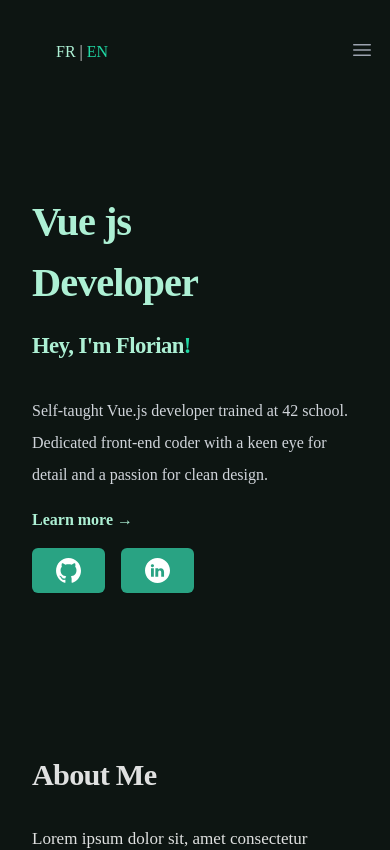
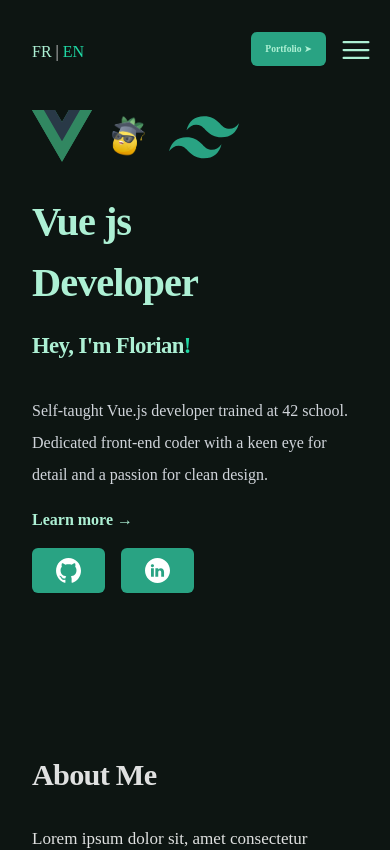
Before and after one commit to FlorianBx/Portfolio-V2, a Vue app: page / in a window 390 px wide. Shown: the top 850 px of the page. Built offline with nearby package versions, Linux system fonts and the light colour scheme; a web font is replaced by a local one.

Commit message:
add minors fix ux/ui

```diff
--- a/src/components/Introduction/IntroductionComponent.vue
+++ b/src/components/Introduction/IntroductionComponent.vue
@@ -8,8 +8,8 @@
 </script>
 
 <template>
-  <SectionSlot :isTheFirstElement="true">
-    <a class="absolute top-10 font-body left-14" href="#"
+  <SectionSlot :is-the-first-element="true">
+    <a class="absolute top-10 font-body" href="#"
       ><span class="text-primary">FR</span> | <span class="text-secondary">EN</span></a
     >
     <h1 class="md:w-full w-60 text-4xl font-bold font-heading tracking-tight text-start text-primary sm:text-6xl">
@@ -36,12 +36,11 @@
           <template #name>Linkedin</template>
         </ButtonSocial>
       </div>
-      <div class="hidden md:block">
+      <div class="sm:static absolute top-24 md:block">
         <div class="flex justify-center items-center gap-4">
           <VueIcon />
           <img width="40" height="40" src="../Logos/Skills/Pinia.png" alt="" />
           <TailwindIcon />
-          <!-- <RestAPIcon /> -->
         </div>
       </div>
     </div>
--- a/src/components/NavBar/NavBar.vue
+++ b/src/components/NavBar/NavBar.vue
@@ -6,7 +6,7 @@
 const menuItems = reactive([
   { name: 'Home', link: '/', current: false },
   { name: 'About', link: '/about', current: true },
-  { name: 'Projects', link: '/projects', current: false },
+  { name: 'Portfolio', link: '/porfolio', current: false },
   { name: 'Blog', link: '/blog', current: false },
   { name: 'Contact', link: '/contact', current: false },
 ])
@@ -24,17 +24,25 @@
       </li>
     </ul>
   </div>
+  <div class="">
+    <a
+      class="absolute top-8 lg:right-24 md:right-32 right-16 rounded-md bg-button px-3.5 py-2.5 text-sm font-semibold font-body text-primary shadow-sm hover:bg-hover"
+      href="#"
+    >
+      Portfolio ➤
+    </a>
+  </div>
   <Disclosure as="nav" class="bg-transparent" v-slot="{ open }">
     <div class="mx-auto max-w-7xl px-2 sm:px-6 lg:px-8">
       <div class="relative flex h-16 items-center justify-between">
         <div class="absolute inset-y-0 top-9 right-0 flex items-center lg:hidden">
           <!-- Mobile menu button-->
           <DisclosureButton
-            class="z-50 relative inline-flex items-center justify-center rounded-md p-2 text-gray-400 hover:bg-gray-700 hover:text-white focus:outline-none focus:ring-2 focus:ring-inset focus:ring-white"
+            class="z-50 relative inline-flex items-center justify-center rounded-md p-2 text-primary hover:bg-hover hover:text-white focus:outline-none focus:ring-0 focus:ring-inset focus:ring-white"
           >
             <span class="absolute -inset-0.5" />
             <span class="sr-only">Open main menu</span>
-            <Bars3Icon v-if="!open" class="block h-6 w-6" aria-hidden="true" />
+            <Bars3Icon v-if="!open" class="block h-9 w-9" aria-hidden="true" />
             <XMarkIcon v-else class="block h-6 w-6" aria-hidden="true" />
           </DisclosureButton>
         </div>
--- a/src/components/SectionSlot/SectionSlot.vue
+++ b/src/components/SectionSlot/SectionSlot.vue
@@ -11,7 +11,7 @@
 </script>
 
 <template>
-  <div :class="[isTheFirstElement ? 'max-w-full sm:mt-48 px-8' : 'mt-40 max-w-full sm:mt-48 px-8']">
+  <div :class="[isTheFirstElement ? 'max-w-full lg:mt-48 px-8' : 'mt-40 max-w-full sm:mt-48 px-8']">
     <div class="mx-auto max-w-md md:max-w-5xl">
       <slot></slot>
     </div>
```
